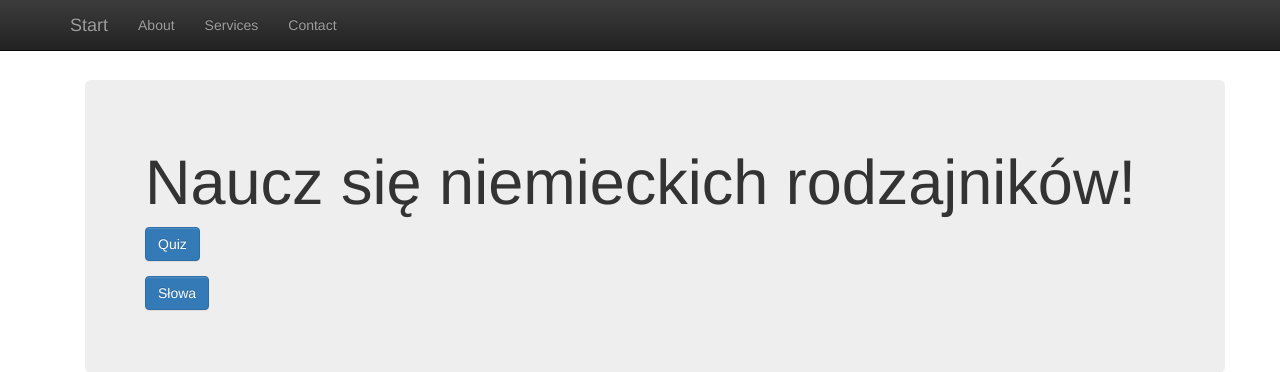
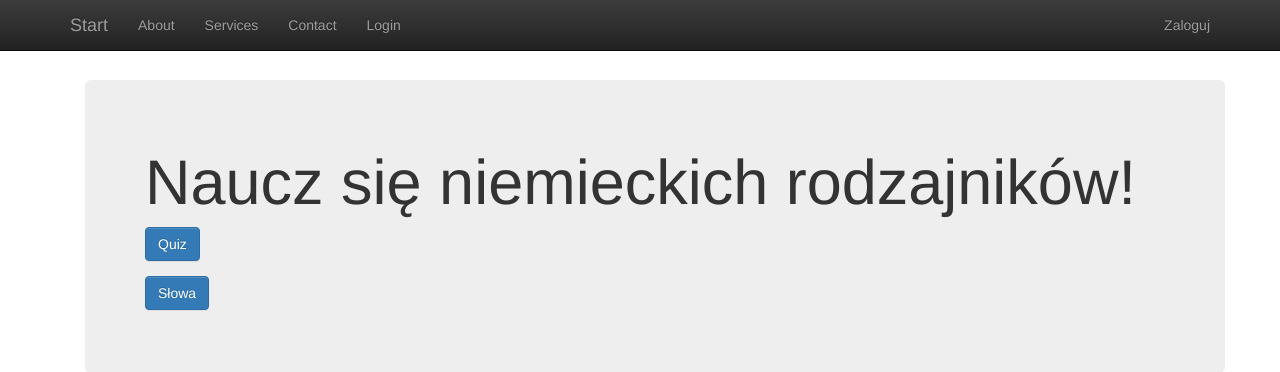
Before and after one commit to iustitia/garts, a Django app: page / in a window 1280 px wide. Shown: the top 372 px of the page. Run offline with Django 3.2, Linux system fonts and the light colour scheme; grey boxes labelled with a size stand in for pictures from a placeholder-image service; some libraries are stand-ins or nearby versions.

Commit message:
login functionality

```diff
--- a/garts/settings.py
+++ b/garts/settings.py
@@ -90,3 +90,5 @@ USE_TZ = True
 # https://docs.djangoproject.com/en/1.8/howto/static-files/
 
 STATIC_URL = '/static/'
+
+LOGIN_REDIRECT_URL = '/'
--- a/garts/urls.py
+++ b/garts/urls.py
@@ -16,11 +16,14 @@ Including another URLconf
 from django.conf.urls import include, url
 from django.contrib import admin
 from home import views
+from django.contrib.auth import views as auth_views
 
 urlpatterns = [
     url(r'^$', views.index, name='index'),
     url(r'^admin/', include(admin.site.urls)),
     url(r'^wordbrowser/', include('wordbrowser.urls')),
     url(r'^lesson/', include('lesson.urls')),
-    url(r'^quiz/', include('quiz.urls'))
+    url(r'^quiz/', include('quiz.urls')),
+    url(r'^login', auth_views.login, name='login'),
+    url(r'^logout', auth_views.logout, name='logout', kwargs={'next_page': '/'})
 ]
--- a/templates/base.html
+++ b/templates/base.html
@@ -44,9 +44,25 @@
                     <li>
                         <a href="#">Contact</a>
                     </li>
+                    <li class="navbar-right">
+                        <a href="#">Login</a>
+                    </li>
                 </ul>
+                <div class="collapse navbar-collapse nav navbar-right">
+                {% if user.is_authenticated %}
+                    <ul class="nav navbar-nav">
+                        <li><a>Hello, {{ user.username }}</a></li>
+                        <li><a href="/logout/">Wyloguj</a></li>
+                    </ul>
+                {% else %}
+                    <ul class="nav navbar-nav">
+                        <li><a href="/login/">Zaloguj</a></li>
+                    </ul>
+                {% endif %}
+            </div>
             </div>
             <!-- /.navbar-collapse -->
+
         </div>
         <!-- /.container -->
     </nav>
```
